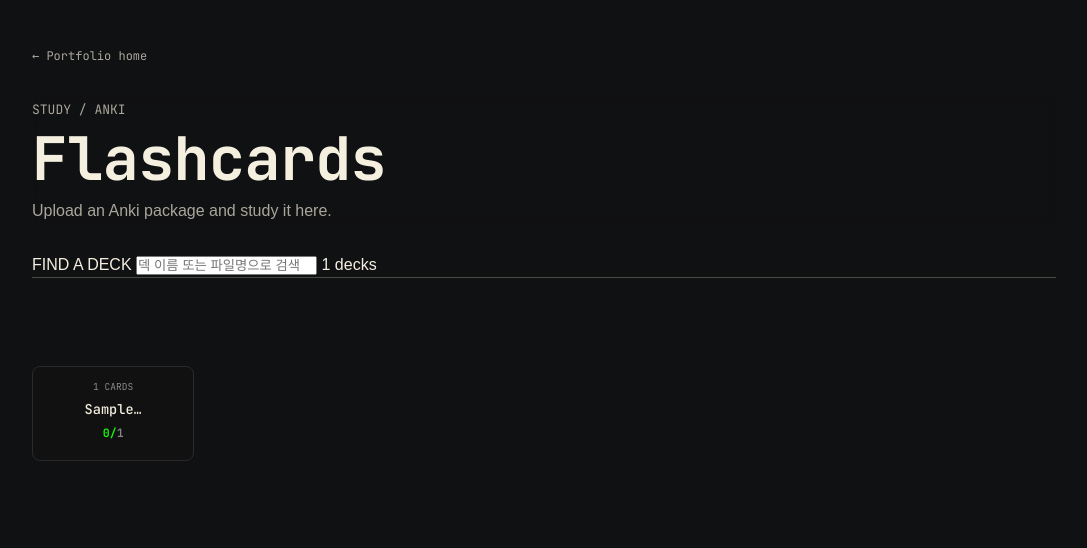
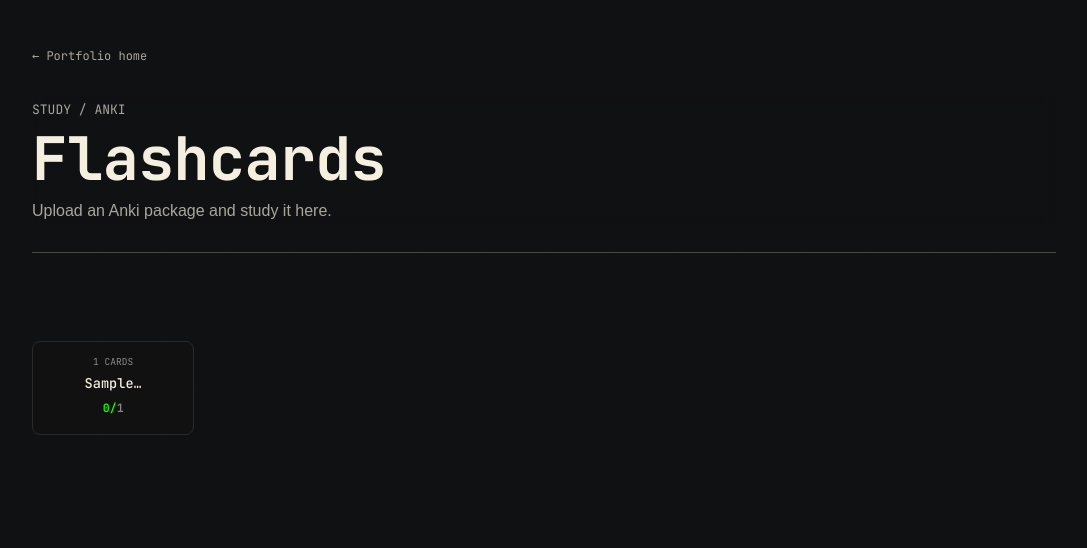
Before and after one commit to nasca1111/nasca-dev, a Flask app: page /flashcards in a window 1280 px wide. Shown: the top 548 px of the page, without its empty margins (96-1183 px from the left). Run offline with Flask 3, Linux system fonts and the light colour scheme; tables that the repository leaves empty hold one stand-in row (values such as "Sample post"); data that the repository does not hold is empty; some libraries are stand-ins or nearby versions; some web fonts are replaced.

Commit message:
add flash card study17

```diff
--- a/templates/flashcards.html
+++ b/templates/flashcards.html
@@ -72,24 +72,6 @@
         </div>
         {% endif %}
 
-        <div class="deck-browser">
-          <label class="deck-search-label" for="deckSearch">
-            FIND A DECK
-          </label>
-
-          <input
-            id="deckSearch"
-            class="deck-search"
-            type="search"
-            placeholder="덱 이름 또는 파일명으로 검색"
-            autocomplete="off"
-          />
-
-          <span id="deckSearchSummary" class="deck-search-summary">
-            {{ decks|length }} decks
-          </span>
-        </div>
-
         <section class="flashcard-deck-list">
           {% for deck in decks %}
 
```
